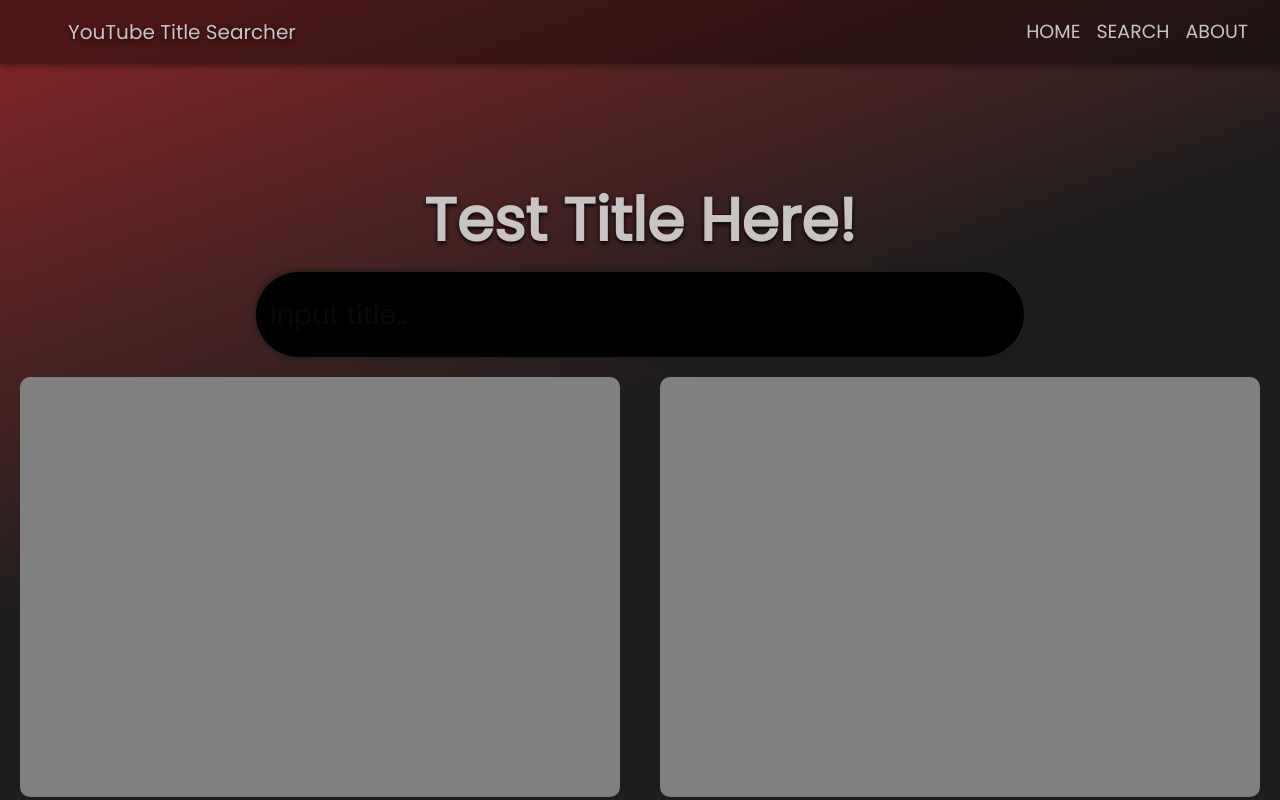
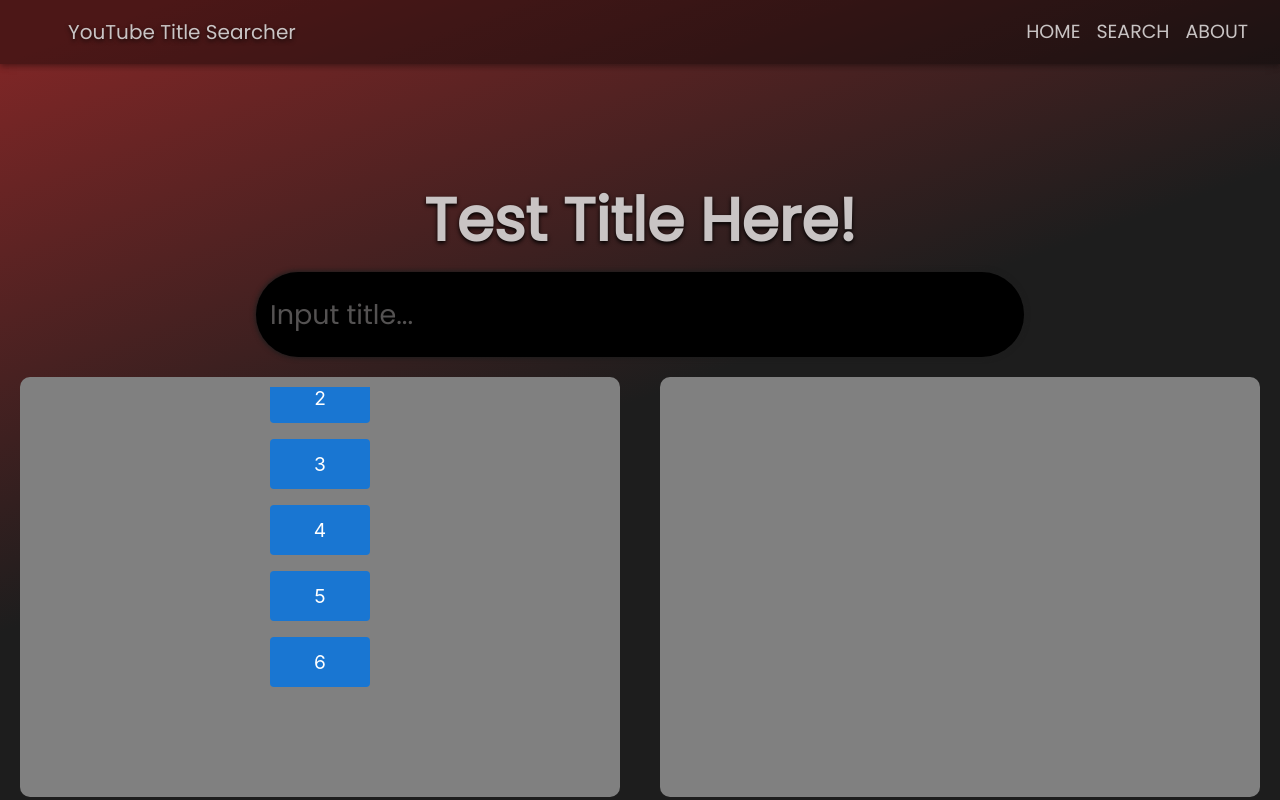
Before and after one commit to E53klasky/YouTubeTitleSearcher, a React (Create React App) app in the folder my-app/: page / in a window 1280 px wide. Shown: the top 800 px of the page. Built offline with nearby package versions, Linux system fonts and the light colour scheme.

Commit message:
made scrolling stack added 'emotion' dependency

```diff
--- a/my-app/src/components/landingPage.js
+++ b/my-app/src/components/landingPage.js
@@ -1,3 +1,4 @@
+//Install Framer Motion for Animations: npm install framer-motion @mui/material @emotion/react @emotion/styled
 import React, { useEffect, useRef, useState } from 'react';
 import {
   Typography,
@@ -11,9 +12,12 @@ import {
   Toolbar,
   Button,
   IconButton,
+  Stack,
 } from '@mui/material';
 import '@fontsource/poppins';
 import HomeIcon from '@mui/material/Icon';
+import { motion } from "framer-motion";
+
 
 const theme = createTheme({
   typography: {
@@ -258,11 +262,43 @@ export const Navbar = () => {
         </Typography>
 
         {/* Buttons */}
-        <Button color="inherit" sx = {{color: 'rgb(201, 196, 196)', fontSize: '19px'}}>Home</Button>
-        <Button color="inherit" sx = {{color: 'rgb(201, 196, 196)', fontSize: '19px'}}>Search</Button>
-        <Button color="inherit" sx = {{color: 'rgb(201, 196, 196)', fontSize: '19px'}}>About</Button>
+        <Button color="inherit" href="https://www.google.com" sx = {{color: 'rgb(201, 196, 196)', fontSize: '19px'}}>Home</Button>
+        <Button color="inherit" href="https://www.google.com/maps" sx = {{color: 'rgb(201, 196, 196)', fontSize: '19px'}}>Search</Button>
+        <Button color="inherit" href="https://www.google.com/drive" sx = {{color: 'rgb(201, 196, 196)', fontSize: '19px'}}>About</Button>
       </Toolbar>
     </AppBar>
+  );
+}
+
+export function ScrollingStack() {
+  return (
+    <Box sx={{ overflow: "hidden", height: "inherit", display: "flex", justifyContent: "center" }}>
+      <motion.div
+        animate={{ y: ["100%", "-100%"]}} // Moves from bottom to top
+        transition={{ duration: 1, repeat: Infinity, ease: "linear" }} // Infinite loop
+      >
+        <Stack spacing={2}>
+          {[...Array(6)].map((_, index) => (
+            <Box
+              key={index}
+              sx={{
+                width: 100,
+                height: 50,
+                backgroundColor: "primary.main",
+                display: "flex",
+                alignItems: "center",
+                justifyContent: "center",
+                color: "white",
+                fontSize: "1.2rem",
+                borderRadius: 1,
+              }}
+            >
+              {index + 1}
+            </Box>
+          ))}
+        </Stack>
+      </motion.div>
+    </Box>
   );
 }
 
@@ -349,7 +385,7 @@ function LandingPage() {
               maxWidth: "60%",
               boxShadow: '0px 0px 5px 1px rgb(29, 29, 29)',
               input:{
-                color: "rgb(31, 18, 18)",
+                color: "rgb(201, 196, 196)",
                 fontSize: "27px"
               },
 
@@ -424,7 +460,7 @@ function LandingPage() {
               margin: "20px",
               padding: '10px',
              }}>
-
+              {ScrollingStack()}
               </Box>
               <Box sx = {{
               backgroundColor: 'gray',
@@ -437,7 +473,6 @@ function LandingPage() {
 
               </Box>
             </Box>
-
       </Box>
     </ThemeProvider>
   );
```
